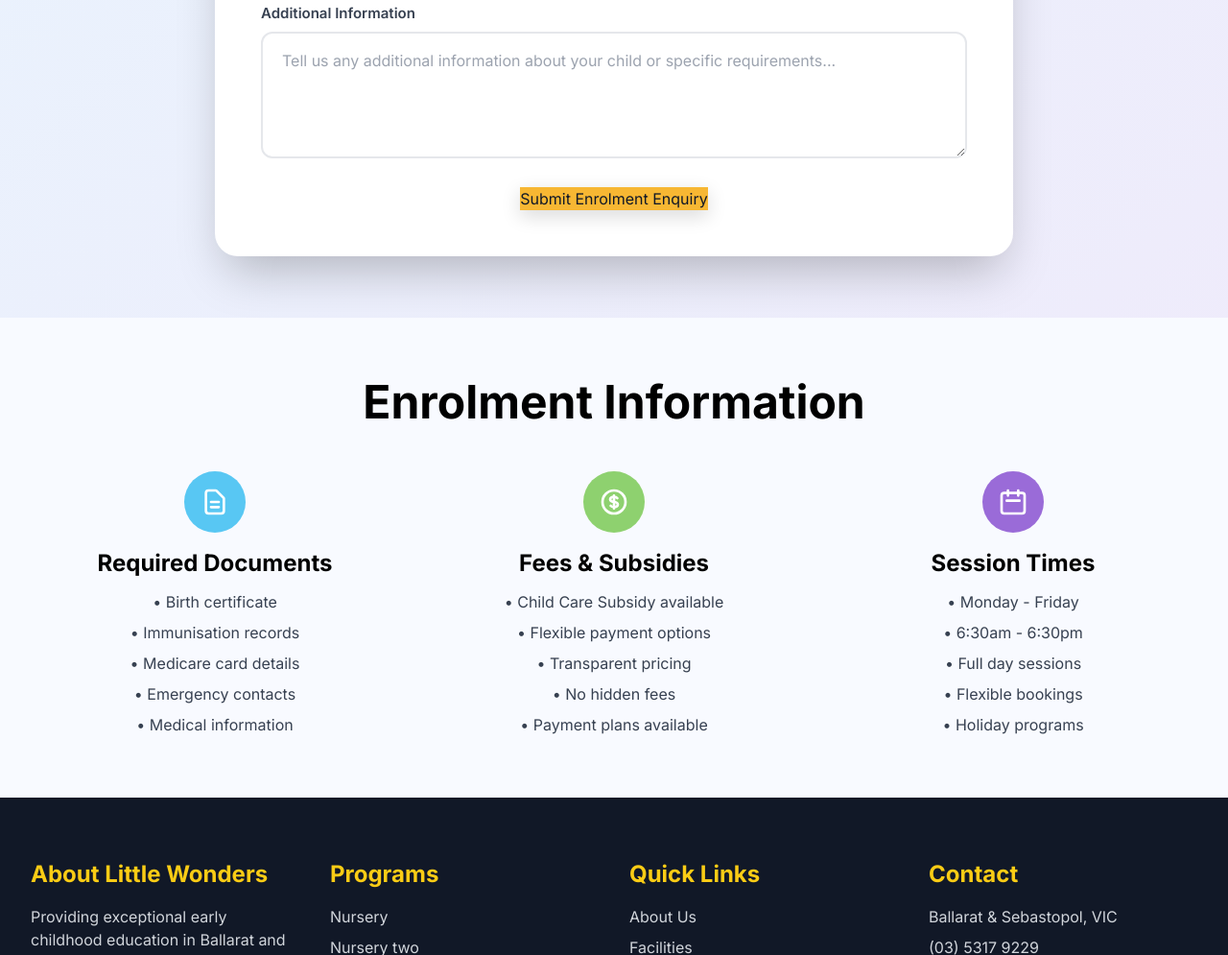
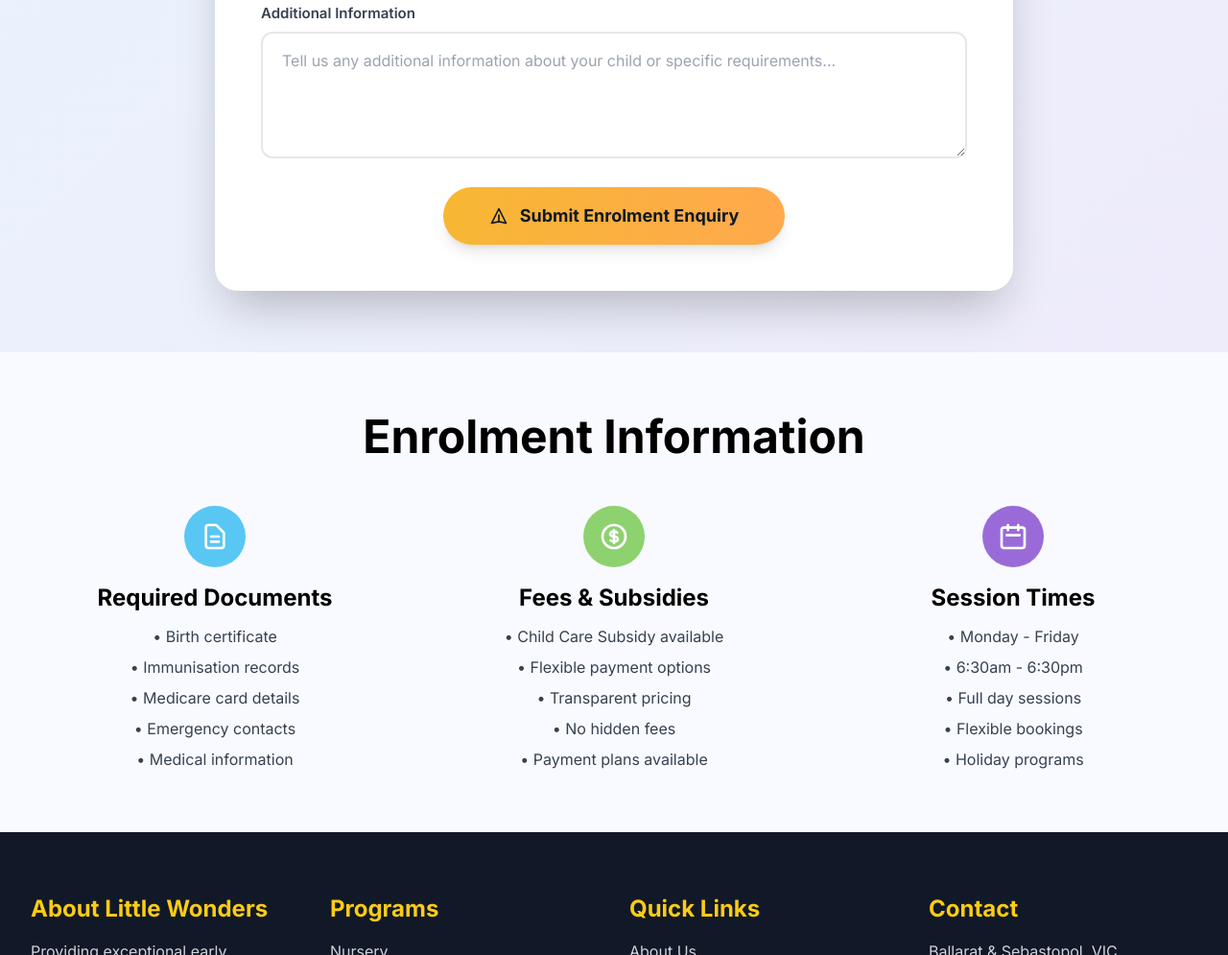
Before and after one commit to namit2405/Littlewonders, a plain HTML site: page enrol-now.html in a window 1280 px wide. Shown: the part 1728-2723 px from the top of the page at 96% size. Drawn offline with nearby package versions, Linux system fonts and the light colour scheme.

Commit message:
Improve submit button styling in enrolment form

```diff
--- a/enrol-now.html
+++ b/enrol-now.html
@@ -815,8 +815,11 @@
             <div class="text-center">
               <button
                 type="submit"
-                class="submit-button bg-[#F7B733] hover:bg-[#FFA94D] text-gray-900"
+                class="submit-button inline-flex items-center gap-3 bg-gradient-to-r from-[#F7B733] to-[#FFA94D] hover:from-[#FFA94D] hover:to-[#F7B733] text-gray-900 font-bold text-lg px-12 py-4 rounded-full shadow-lg hover:shadow-xl transform hover:scale-105 transition-all duration-300"
               >
+                <svg class="w-5 h-5" fill="none" stroke="currentColor" viewBox="0 0 24 24">
+                  <path stroke-linecap="round" stroke-linejoin="round" stroke-width="2" d="M12 19l9 2-9-18-9 18 9-2zm0 0v-8"/>
+                </svg>
                 Submit Enrolment Enquiry
               </button>
             </div>
```
